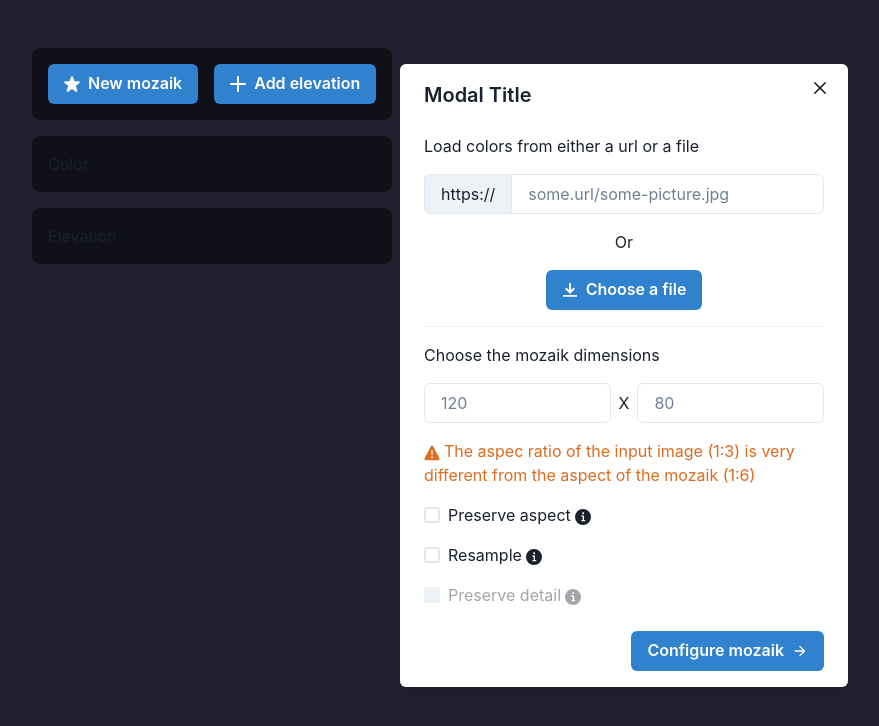
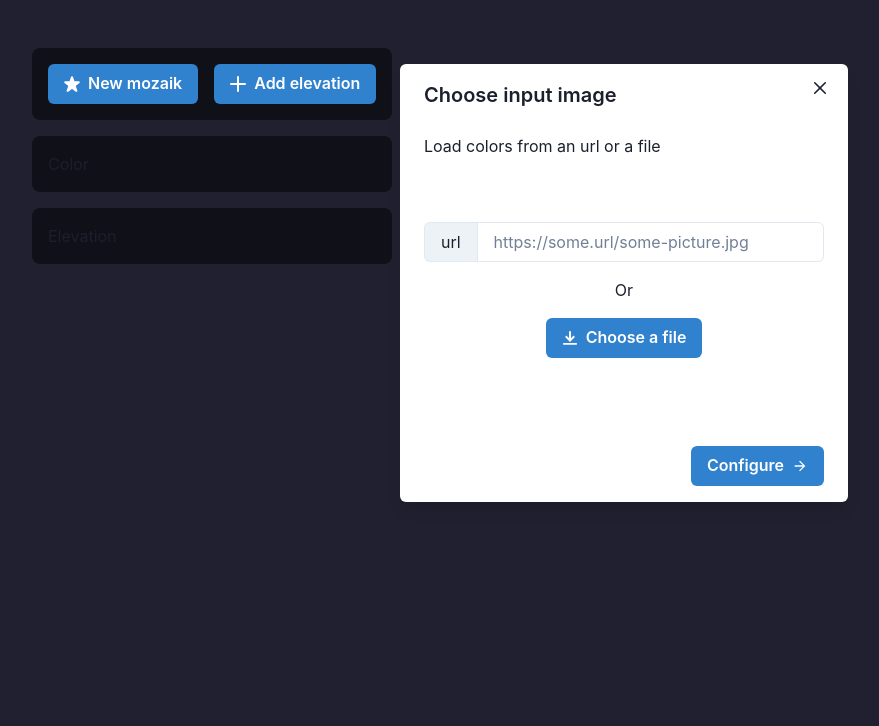
Before and after one commit to jakobmulvad/lego-mozaik, a React (Create React App) app: page / in a window 1280 px wide. Both pictures are taken after a click on the button "New mozaik". Shown: the top 726 px of the page, without its empty margins (16-895 px from the left). Built offline with nearby package versions, Linux system fonts and the light colour scheme.

Commit message:
feat: two step create modal

```diff
--- a/src/components/NewMozaikModal.tsx
+++ b/src/components/NewMozaikModal.tsx
@@ -1,8 +1,7 @@
-import { FC } from 'react';
+import { FC, useEffect, useRef, useState } from 'react';
 import {
   Button,
   Checkbox,
-  Divider,
   Flex,
   Input,
   InputGroup,
@@ -20,31 +19,62 @@ import {
 } from '@chakra-ui/react';
 import { DownloadIcon, ArrowForwardIcon, InfoIcon, WarningTwoIcon } from '@chakra-ui/icons';
 
+enum CreateMozaikState {
+  ChooseImage,
+  Configure,
+}
+
 export const NewMozaikModel: FC<Omit<ModalProps, 'children'>> = ({ ...modalProps }) => {
+  const [step, setStep] = useState<CreateMozaikState>(CreateMozaikState.ChooseImage);
+  const fileInputRef = useRef<HTMLInputElement>(null);
+
+  useEffect(() => {
+    setStep(CreateMozaikState.ChooseImage);
+  }, [setStep, modalProps.isOpen]);
+
+  if (step === CreateMozaikState.ChooseImage) {
     return (
-    <>
       <Modal {...modalProps} closeOnOverlayClick={false}>
         <ModalContent>
-          <ModalHeader>Modal Title</ModalHeader>
+          <ModalHeader>Choose input image</ModalHeader>
           <ModalCloseButton />
           <ModalBody>
-            <Stack spacing={4}>
-              <Text>Load colors from either a url or a file</Text>
+            <Text>Load colors from an url or a file</Text>
+            <Stack spacing={4} my={16}>
               <Flex justifyContent="center">
                 <InputGroup>
-                  <InputLeftAddon children="https://" />
-                  <Input placeholder="some.url/some-picture.jpg"></Input>
+                  <InputLeftAddon children="url" />
+                  <Input placeholder="https://some.url/some-picture.jpg"></Input>
                 </InputGroup>
               </Flex>
 
               <Text textAlign="center">Or</Text>
 
               <Flex justifyContent="center">
-                <Button leftIcon={<DownloadIcon />} onClick={modalProps.onClose}>
+                <Button leftIcon={<DownloadIcon />} onClick={() => fileInputRef.current?.click()}>
                   Choose a file
                 </Button>
+                <Input display="none" type="file" ref={fileInputRef} />
               </Flex>
-              <Divider></Divider>
+            </Stack>
+          </ModalBody>
+          <ModalFooter>
+            <Button rightIcon={<ArrowForwardIcon />} onClick={() => setStep(CreateMozaikState.Configure)}>
+              Configure
+            </Button>
+          </ModalFooter>
+        </ModalContent>
+      </Modal>
+    );
+  }
+
+  return (
+    <Modal {...modalProps} closeOnOverlayClick={false}>
+      <ModalContent>
+        <ModalHeader>Configure mozaik</ModalHeader>
+        <ModalCloseButton />
+        <ModalBody>
+          <Stack>
             <Text>Choose the mozaik dimensions</Text>
             <Stack direction="row" alignItems="baseline">
               <Input placeholder="120"></Input>
@@ -78,12 +108,11 @@ export const NewMozaikModel: FC<Omit<ModalProps, 'children'>> = ({ ...modalProps
         </ModalBody>
         <ModalFooter>
           <Button rightIcon={<ArrowForwardIcon />} onClick={modalProps.onClose}>
-              Configure mozaik
+            Create
           </Button>
         </ModalFooter>
       </ModalContent>
     </Modal>
-    </>
   );
 };
 
```
Lines whose indentation alone changed are shown as unchanged.
